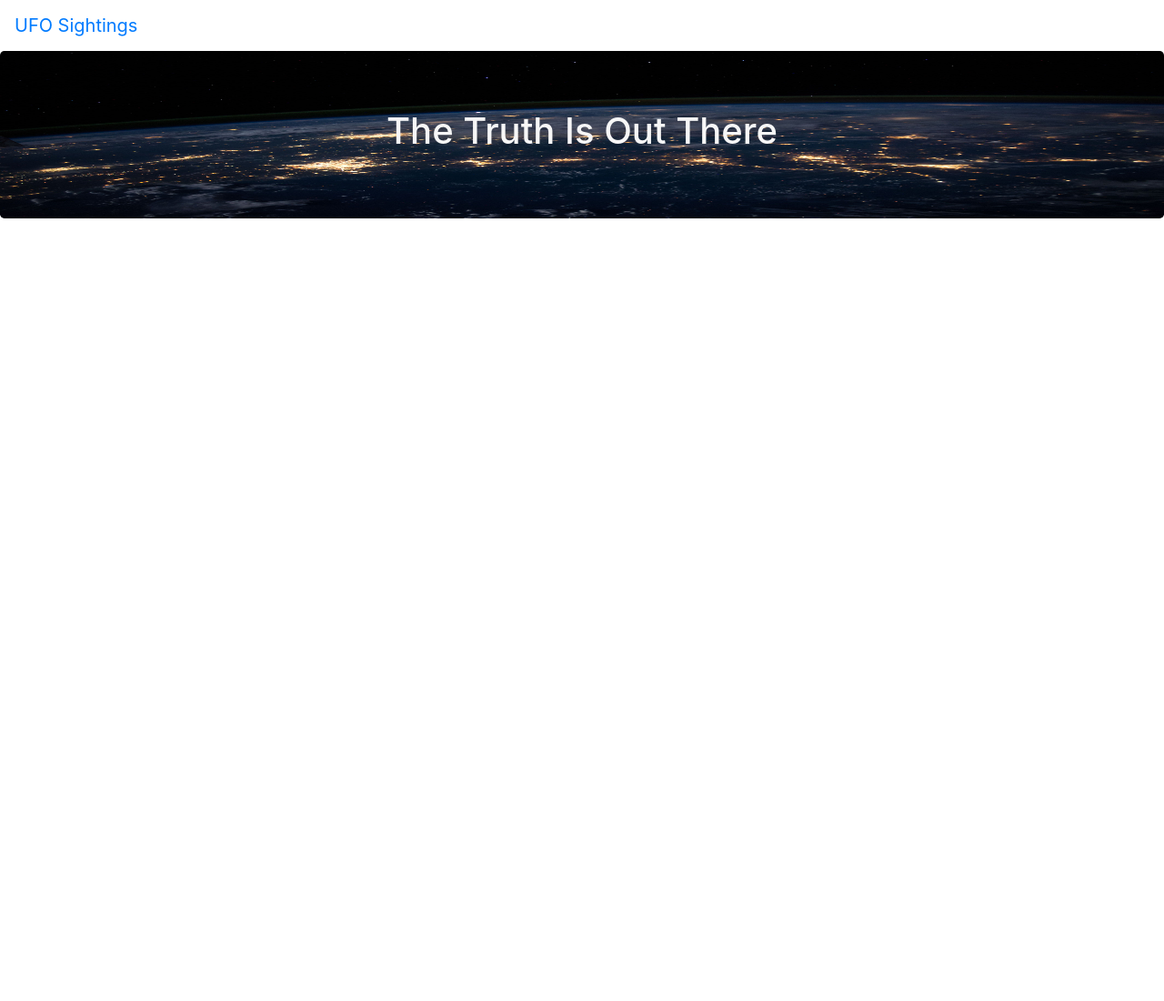
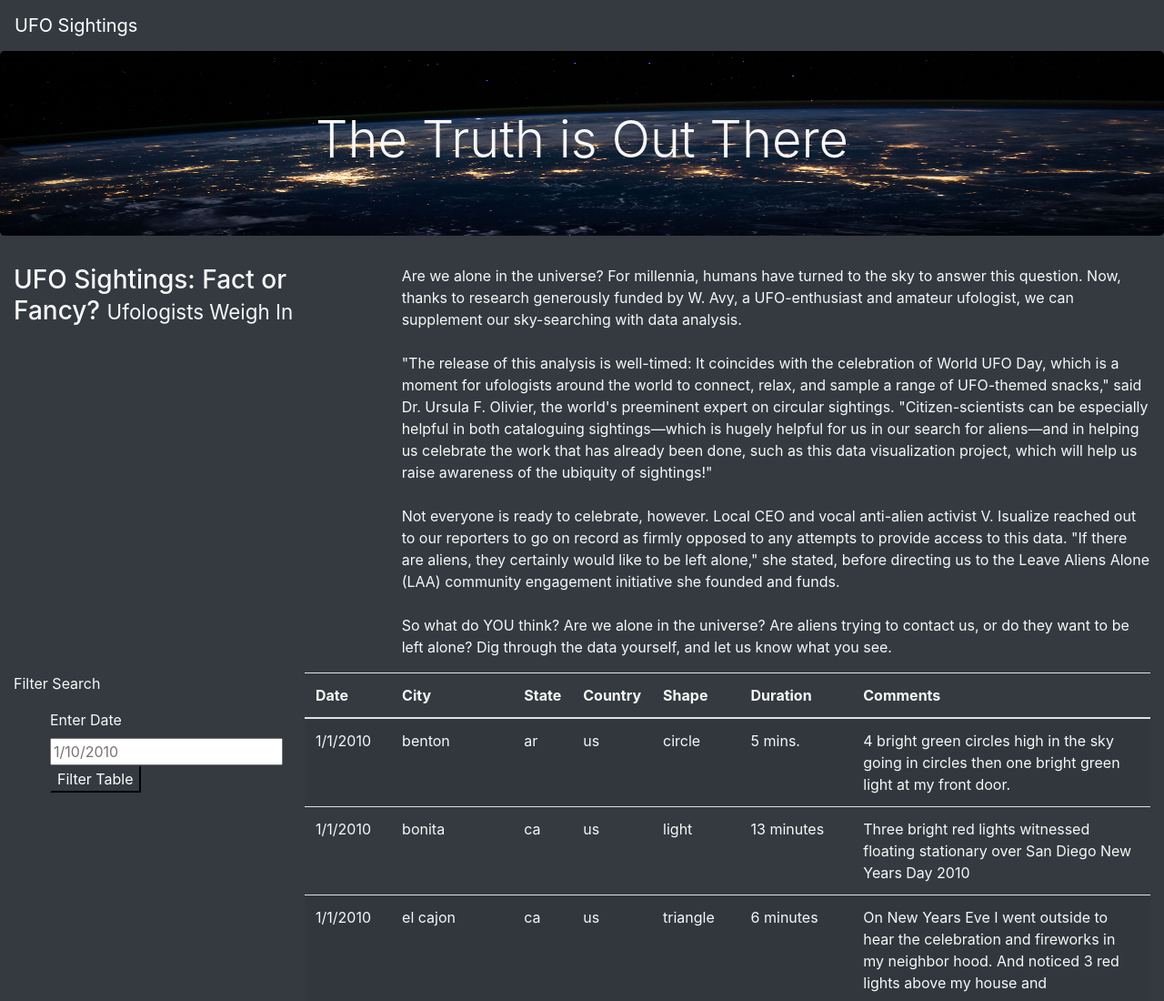
Before and after one commit to ellenshuan/UFOs, a plain HTML site: page index.html in a window 1280 px wide. Shown: the top 1100 px of the page at 91% size. Before the commit the page ends 800 px from the top, so only its background shows below. Drawn offline with nearby package versions, Linux system fonts and the light colour scheme.

Commit message:
Add files via upload

```diff
--- a/index.html
+++ b/index.html
@@ -3,22 +3,72 @@
 <head>
   <meta charset="UTF-8">
   <meta name="viewport" content="width=device-width, initial-scale=1.0">
-  <title>Document</title>
+  <title>UFO Finder</title>
   <link
-  rel="stylesheet"
-  href="https://maxcdn.bootstrapcdn.com/bootstrap/4.0.0/css/bootstrap.min.css"
-  integrity="sha384-Gn5384xqQ1aoWXA+058RXPxPg6fy4IWvTNh0E263XmFcJlSAwiGgFAW/dAiS6JXm"
-  crossorigin="anonymous"
-/>
+        rel="stylesheet"
+        href="https://maxcdn.bootstrapcdn.com/bootstrap/4.0.0/css/bootstrap.min.css"
+        integrity="sha384-Gn5384xqQ1aoWXA+058RXPxPg6fy4IWvTNh0E263XmFcJlSAwiGgFAW/dAiS6JXm"
+        crossorigin="anonymous"
+      />
 <link rel="stylesheet" href="static/css/style.css">
 </head>
-<body>
+<body class="bg-dark">
   <div class="wrapper">
-    <nav class="navbar navbar-expand-lg">
+    <nav class="navbar navbar-dark bg-dark navbar-expand-lg">
       <a class="navbar-brand" href="index.html">UFO Sightings</a>
     </nav>
+  </div>
     <div class="jumbotron">
-      <h1>The Truth Is Out There</h1>
+      <h1 class="display-4">The Truth is Out There</h1>
     </div>
+    <div class="container-fluid">
+      <div class="row">
+      <div class="col-md-4">
+        <h3>UFO Sightings: Fact or Fancy? <small>Ufologists Weigh In</small></h3>
+      </div>
+      <div class="col-md-8">
+        <p>
+          Are we alone in the universe? For millennia, humans have turned to the sky to answer this question. Now, thanks to research generously funded by W. Avy, a UFO-enthusiast and amateur ufologist, we can supplement our sky-searching with data analysis.<br><br>"The release of this analysis is well-timed: It coincides with the celebration of World UFO Day, which is a moment for ufologists around the world to connect, relax, and sample a range of UFO-themed snacks," said Dr. Ursula F. Olivier, the world's preeminent expert on circular sightings. "Citizen-scientists can be especially helpful in both cataloguing sightings—which is hugely helpful for us in our search for aliens—and in helping us celebrate the work that has already been done, such as this data visualization project, which will help us raise awareness of the ubiquity of sightings!"<br><br>Not everyone is ready to celebrate, however. Local CEO and vocal anti-alien activist V. Isualize reached out to our reporters to go on record as firmly opposed to any attempts to provide access to this data. "If there are aliens, they certainly would like to be left alone," she stated, before directing us to the Leave Aliens Alone (LAA) community engagement initiative she founded and funds.<br><br>So what do YOU think? Are we alone in the universe? Are aliens trying to contact us, or do they want to be left alone? Dig through the data yourself, and let us know what you see.
+
+
+        </p>
+      </div>
+      <div class="container-fluid">
+        <div class="row">
+          <div class="col-md-3">
+            <form class="bg-dark">
+              <p>Filter Search</p>
+              <ul class="bg-dark">
+                  <label for="date">Enter Date</label>
+                  <input type="text" placeholder="1/10/2010" id="datetime" />
+                   <button id="filter-btn" type="button" class="btn-dark">
+                     Filter Table
+                   </button>
+              </ul>
+             </form>
+          </div>
+          <div class="col-md-9">
+            <table class="table table-striped">
+              <thead>
+                <tr>
+                  <th>Date</th>
+                  <th>City</th>
+                  <th>State</th>
+                  <th>Country</th>
+                  <th>Shape</th>
+                  <th>Duration</th>
+                  <th>Comments</th>
+                </tr>
+              </thead>
+              <tbody></tbody>
+            </table>
+          </div>
+        </div>
+      </div>
+    </div>
+  </div>
+  <script src="https://cdnjs.cloudflare.com/ajax/libs/d3/4.11.0/d3.js"></script>
+  <script src="static/js/data.js"></script>
+  <script src="static/js/app.js"></script>
 </body>
 </html>
```
